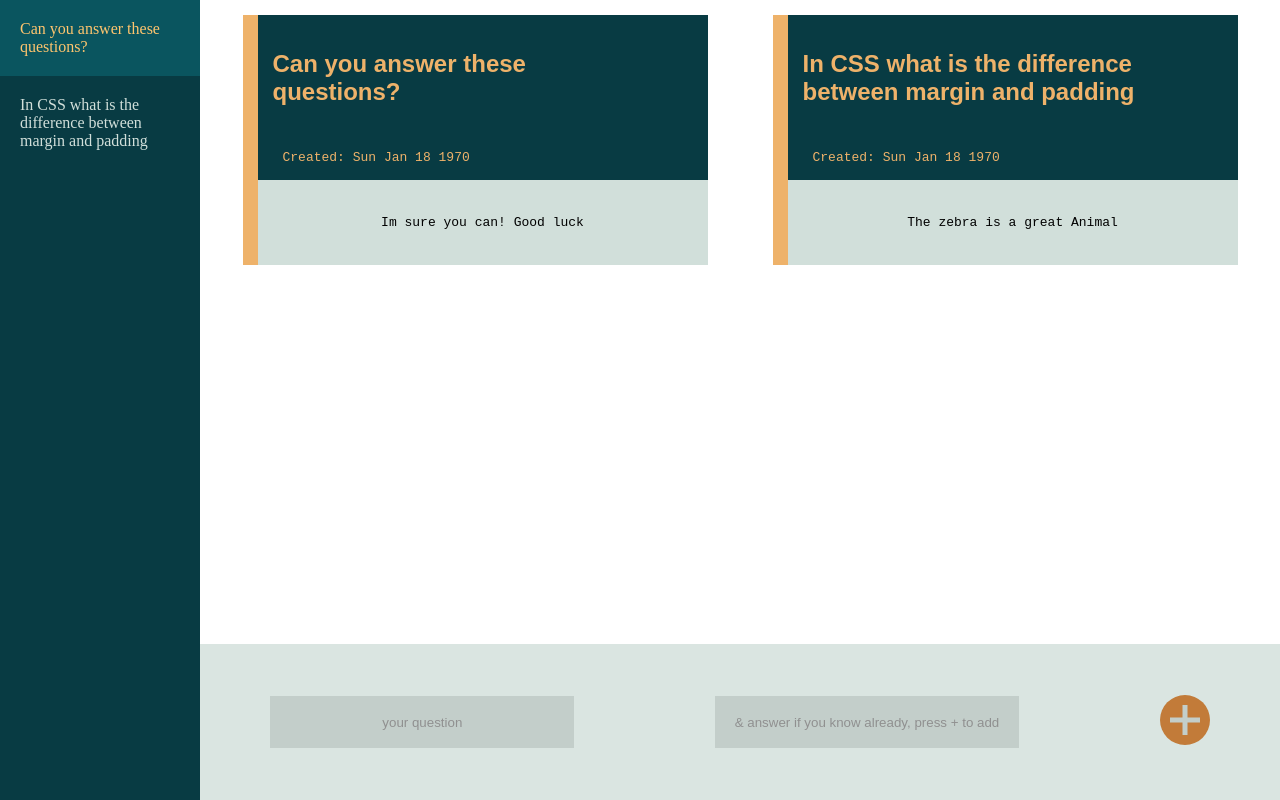
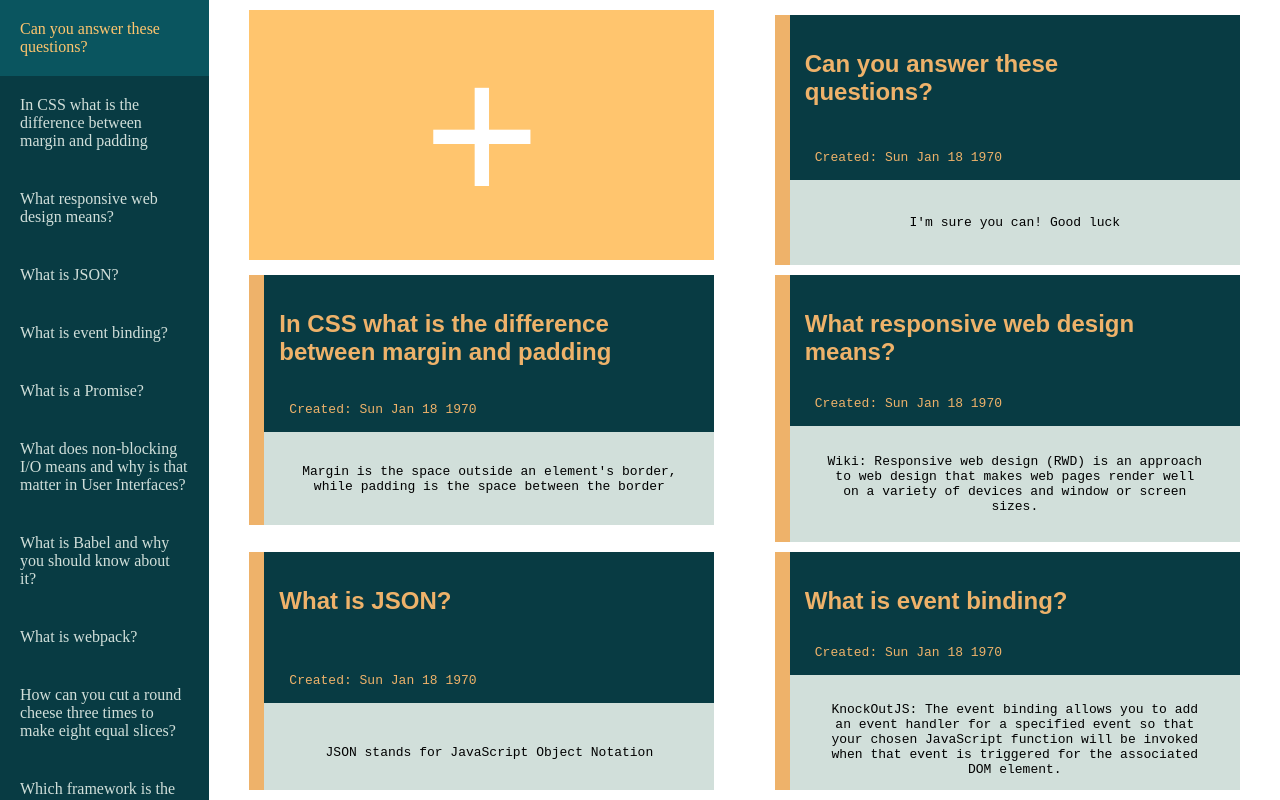
Before and after one commit to PanniM/QuestionListApplication, a plain HTML site: page index.html in a window 1280 px wide. Drawn offline with nearby package versions, Linux system fonts and the light colour scheme.

Commit message:
expand original question list

```diff
--- a/app.js
+++ b/app.js
@@ -1,28 +1,4 @@
-//TODO: edit button -> edit the anwser
-//TODO serve it lovalhost?
-//TODO every element should be checked parent level
-//TODO local browser storage
 
-let questions;
-
-let zeroQuestionList = [{
-    id: 1,
-    questionText: "Can you answer these questions?",
-    answer: "Im sure you can! Good luck",
-    creationDate: 1541944069,
-    rating: 0,
-}, {
-    id: 2,
-    questionText: "In CSS what is the difference between margin and padding",
-    answer: "The zebra is a great Animal",
-    creationDate: 1541944069,
-    rating: 0,
-}];
-
-
-
-const cardContainerNode = document.getElementById("card-container");
-let navContainerNode = document.getElementById("nav-container");
 
 document.addEventListener('keydown', function (event) {
     if (event.keyCode === 13) {
@@ -30,20 +6,95 @@ document.addEventListener('keydown', function (event) {
     }
 });
 
+const cardContainerNode = document.getElementById("card-container");
+const navContainerNode = document.getElementById("nav-container");
+let questions;
+
+let zeroQuestionList = [{
+    id: 1,
+    questionText: "Can you answer these questions?",
+    answer: "I'm sure you can! Good luck",
+    creationDate: 1541944069,
+    rating: 0
+}, {
+    id: 2,
+    questionText: "In CSS what is the difference between margin and padding",
+    answer: "Margin is the space outside an element's border, while padding is the space between the border",
+    creationDate: 1541944069,
+    rating: 0
+}, {
+    id: 3,
+    questionText: "What responsive web design means?",
+    answer: "Wiki: Responsive web design (RWD) is an approach to web design that makes web pages render well on a variety of devices and window or screen sizes.",
+    creationDate: 1541944069,
+    rating: 2
+}, {
+    id: 4,
+    questionText: "What is JSON?",
+    answer: "JSON stands for JavaScript Object Notation",
+    creationDate: 1541944069,
+    rating: 1
+}, {
+    id: 5,
+    questionText: "What is event binding?",
+    answer: "KnockOutJS: The event binding allows you to add an event handler for a specified event so that your chosen JavaScript function will be invoked when that event is triggered for the associated DOM element.",
+    creationDate: 1541944069,
+    rating: 5
+}, {
+    id: 6,
+    questionText: "What is a Promise? ",
+    answer: "Something you should keep:) ",
+    creationDate: 1541944069,
+    rating: 2
+}, {
+    id: 7,
+    questionText: "What does non-blocking I/O means and why is that matter in User Interfaces? ",
+    answer: "allows asnyc operation",
+    creationDate: 1541944069,
+    rating: 0
+}, {
+    id: 8,
+    questionText: "What is Babel and why you should know about it? ",
+    answer: "Babel will turn your ES6+ code into ES5 friendly code, so you can start using it right now without waiting for browser support. Detailed answer: https://codemix.com/blog/why-babel-matters/",
+    creationDate: 1541944069,
+    rating: 2
+}, {
+    id: 9,
+    questionText: "What is webpack? ",
+    answer: "Webpack is a module bundler. Webpack can take care of bundling alongside a separate task runner.",
+    creationDate: 1541944069,
+    rating: 0
+}, {
+    id: 10,
+    questionText: "How can you cut a round cheese three times to make eight equal slices?",
+    answer: "Do it 3x: cut half, place all the pieces onto each other.",
+    creationDate: 1541944069,
+    rating: 2
+}, {
+    id: 11,
+    questionText: "Which framework is the best?",
+    answer: "I am not familiar all of them so I can not tell:)",
+    creationDate: 1541944069,
+    rating: 0
+}];
+init();
 
 
-init();
+function storeQuestionListInWindowLocalStorage() {
+    window.localStorage.setItem("storedQuestionList", JSON.stringify(questions));
+}
+
 
 function init() {
-    if(window.localStorage.getItem("storedQuestionList")!==null && window.localStorage.getItem("storedQuestionList")!== undefined && window.localStorage.getItem("storedQuestionList")!== "undefined"){
+    if (window.localStorage.getItem("storedQuestionList") !== null && window.localStorage.getItem("storedQuestionList") !== undefined && window.localStorage.getItem("storedQuestionList") !== "undefined") {
 
         try {
             questions = JSON.parse(window.localStorage.getItem("storedQuestionList"));
         }
-        catch(err) {
+        catch (err) {
             questions = zeroQuestionList;
         }
-    }else{
+    } else {
         questions = zeroQuestionList;
 
     }
@@ -52,40 +103,11 @@ function init() {
     renderNav();
 }
 
-function storeQuestionListInWindowLocalStorage(){
-    window.localStorage.setItem("storedQuestionList", JSON.stringify(questions));
-};
 
 function generateId() {
     return Math.round(Math.random() * 100000);
 }
 
-function addNewQuestion() {
-    let questionText = document.getElementById('newQuestion').value;
-    let answer = document.getElementById('newAnwser').value;
-    if (questionText.length > 0) {
-        let created = Date.now();
-        let id = generateId();
-
-        storeNewQuestionInQuestionList(id, questionText, answer, created, 0);
-        document.getElementById('newQuestion').value = "";
-        document.getElementById('newAnwser').value = "";
-
-        addNodeElementToQuestions(id, questionText, answer, created);
-        addNodeElementToNav(id, questionText);
-        showNotificationBar("Sucessfully added new question");
-        storeQuestionListInWindowLocalStorage();
-
-    }//todo hint if user try to save empty question
-}
-
-function addNodeElementToQuestions(id, question, answer, created){
-    cardContainerNode.appendChild(renderCard(id, question, answer, created));
-};
-
-function addNodeElementToNav(id, text){
-    navContainerNode.appendChild(renderNavLink(id, text));
-};
 
 function renderNav() {
     navContainerNode.innerHTML = "";
@@ -94,7 +116,7 @@ function renderNav() {
     })
 }
 
-function renderNavLink(id, text){
+function renderNavLink(id, text) {
     let link = document.createElement("a");
     link.setAttribute("href", "#" + id);
     link.className = "navigator";
@@ -104,15 +126,176 @@ function renderNavLink(id, text){
 
 
 function renderQuestions() {
-
     cardContainerNode.innerHTML = "";
+    cardContainerNode.appendChild(renderAddButton());
     questions.forEach(function (question) {
         cardContainerNode.appendChild(renderCard(question.id, question.questionText, question.answer, question.creationDate));
     });
+
+    console.log("rendering")
+}
+
+function renderCard(id, question, answer, created) {
+    let defaultValue = {question: question, answer: answer};
+
+    let questionText = renderQuestionElement(question);
+    let createdText = renderCreatedElement(new Date(created).toDateString());
+    let deleteButton = renderDeleteButtonElement(id);
+
+    let questionContainer = renderQuestionContainer(questionText, createdText, deleteButton);
+
+    let answerText = renderAnswerElement(answer);
+
+    let answerContainer = document.createElement("DIV");
+    answerContainer.appendChild(answerText);
+    answerContainer.className = "answer-container";
+
+    let parent = document.createElement("DIV");
+    parent.appendChild(questionContainer);
+    parent.appendChild(answerContainer);
+    parent.setAttribute("id", id);
+    parent.className = "question-card";
+
+    onSave = (e) => {
+        if (event.keyCode === 13) {
+            if (e.target === questionText) {
+                saveQuestion(id);
+                showNotificationBar("Question updated");
+            }
+            if (e.target === answer) {
+                saveAnswer(id);
+                showNotificationBar("Answer updated");
+            }
+        }
+    };
+
+    onHover = (e) => {
+        deleteButton.classList.add("visible");
+        deleteButton.classList.remove("hidden");
+    };
+    onMouseLeave = (e) => {
+        deleteButton.classList.remove("visible");
+        deleteButton.classList.add("hidden");
+    };
+
+    onFocusOut = (e) => {
+        answer.innerText = defaultValue.answer;
+        questionText.innerText = defaultValue.question;
+    };
+
+
+    parent.addEventListener('keyup', onSave, false);
+    parent.addEventListener('mouseover', onHover, false);
+    parent.addEventListener('mouseleave', onMouseLeave, false);
+    parent.addEventListener('focusout', onFocusOut, false);
+
+    deleteButton.onclick = function () {
+        function onDelete() {
+            if (confirm("Are you sure you van to delete it?")) {
+                removeElementFromHTMLQuestionList(id);
+                showNotificationBar("Question deletion was successful");
+                storeQuestionListInWindowLocalStorage();
+
+            }
+        }
+
+        onDelete()
+    };
+
+    return parent;
+}
+
+function renderAddButton() {
+    let addButton = document.createElement("button");
+    addButton.innerHTML = "+";
+    addButton.addEventListener('click', addNewQuestion, false);
+    addButton.className = "addBtn";
+    return addButton;
+
+}
+
+
+function renderQuestionContainer(questionText, createdText, deleteButton) {
+    let questionContainer = document.createElement("DIV");
+    let left = document.createElement("DIV");
+    left.className = "left";
+    let right = document.createElement("DIV");
+    right.className = "right";
+
+    left.appendChild(questionText);
+    left.appendChild(createdText);
+    right.appendChild(deleteButton);
+    questionContainer.appendChild(left);
+    questionContainer.appendChild(right);
+    questionContainer.className = "question-container";
+    return questionContainer;
+}
+
+function renderQuestionElement(question) {
+    let questionNode = document.createElement("h2");
+    questionNode.innerHTML = question;
+    questionNode.className = "question-text";
+    questionNode.setAttribute("contenteditable", "true");
+    return questionNode;
+}
+
+
+function renderAnswerElement(answer) {
+
+    let answerNodeElement = document.createElement("p");
+    answerNodeElement.innerText = answer;
+    answerNodeElement.className = "answer-text";
+    answerNodeElement.setAttribute("contenteditable", "true");
+    return answerNodeElement;
+}
+
+function renderCreatedElement(created) {
+    let createdNode = document.createElement("div");
+    createdNode.className = "created-text";
+    createdNode.innerHTML = "Created: " + created;
+    return createdNode;
+}
+
+function renderDeleteButtonElement() {
+    let deleteButton = document.createElement("button");
+    deleteButton.innerHTML = "x";
+    deleteButton.className = "delete";
+    return deleteButton;
 }
 
 function storeNewQuestionInQuestionList(_id, _question, _answer, _created, _rate) {
-    questions[questions.length] = {id: _id, questionText: _question, answer: _answer, creationDate: _created, rating: _rate};
+    questions[questions.length] = {
+        id: _id,
+        questionText: _question,
+        answer: _answer,
+        creationDate: _created,
+        rating: _rate
+    };
+    storeQuestionListInWindowLocalStorage();
+}
+
+
+function addNodeElementToQuestions(id, question, answer, created) {
+    let card = renderCard(id, question, answer, created)
+    cardContainerNode.insertBefore(card, cardContainerNode.firstChild.nextSibling);
+    card.getElementsByClassName("question-text")[0].focus();
+};
+
+function addNodeElementToNav(id, text) {
+    navContainerNode.appendChild(renderNavLink(id, text));
+};
+
+
+function addNewQuestion() {
+    let questionText = "New Question";
+    let answer = "";
+    let created = Date.now();
+    let id = generateId();
+
+    storeNewQuestionInQuestionList(id, questionText, answer, created, 0);
+    addNodeElementToNav(id, questionText);
+    addNodeElementToQuestions(id, questionText, answer, created);
+
     storeQuestionListInWindowLocalStorage();
 }
 
@@ -122,21 +305,20 @@ function removeElementFromQuestionList(_id) {
     })
 }
 
-function removeElementFromNav(id){
-    for(let i=0;i< navContainerNode.childElementCount;i++){
-        if(navContainerNode.children[i].getAttribute("href") === ("#"+id)){
+function removeElementFromNav(id) {
+    for (let i = 0; i < navContainerNode.childElementCount; i++) {
+        if (navContainerNode.children[i].getAttribute("href") === ("#" + id)) {
             navContainerNode.removeChild(navContainerNode.children[i]);
             break;
         }
     }
 }
 
-function removeElementFromCardContainerNode(id){
+function removeElementFromCardContainerNode(id) {
     cardContainerNode.removeChild(document.getElementById(id));
 }
 
 function removeElementFromHTMLQuestionList(id) {
-    console.log(document.getElementById(id));
     removeElementFromNav(id);
     removeElementFromCardContainerNode(id);
     removeElementFromQuestionList(id);
@@ -181,124 +363,6 @@ function saveQuestion(id) {
 
 }
 
-function renderCard(id, question, answer, created) {
-    let defaultValue = {question : question, answer: answer};
-
-    let questionText = getQuestionNodeElement(question);
-    let createdText = getCreatedNodeElement(new Date(created).toDateString());
-    let deleteButton = getDeleteButtonNodeElement(id);
-
-    let questionContainer = getQuestionContainer(questionText, createdText, deleteButton);
-
-    let answerText = getAnwserNodeElement(answer);
-
-    let answerContainer = document.createElement("DIV");
-    answerContainer.appendChild(answerText);
-    answerContainer.className = "answer-container";
-
-    let parent = document.createElement("DIV");
-    parent.appendChild(questionContainer);
-    parent.appendChild(answerContainer);
-    parent.setAttribute("id", id);
-    parent.className = "question-card";
-
-    onSave = (e) => {
-        if (event.keyCode === 13) {
-            if (e.target === questionText) {
-                saveQuestion(id);
-            }
-            if (e.target === answer) {
-                saveAnswer(id);
-            }
-        }
-    };
-
-    onHover = (e) => {
-        deleteButton.classList.add("visible");
-        deleteButton.classList.remove("hidden");
-    };
-    onMouseLeave = (e) => {
-        deleteButton.classList.remove("visible");
-        deleteButton.classList.add("hidden");
-    };
-
-    onFocusOut = (e) => {
-        answer.innerText = defaultValue.answer;
-        questionText.innerText = defaultValue.question;
-    };
-
-
-
-    parent.addEventListener('keyup', onSave, false);
-    parent.addEventListener('mouseover', onHover, false);
-    parent.addEventListener('mouseleave', onMouseLeave, false);
-    parent.addEventListener('focusout', onFocusOut, false);
-
-    deleteButton.onclick = function () {
-        function onDelete() {
-            if (confirm("Are you sure you van to delete it?")) {
-                removeElementFromHTMLQuestionList(id);
-                showNotificationBar("Question deletion was successful");
-                storeQuestionListInWindowLocalStorage();
-
-            }
-        }
-        onDelete()
-    };
-
-    return parent;
-}
-
-
-function getQuestionContainer(questionText, createdText, deleteButton) {
-    let questionContainer = document.createElement("DIV");
-    let left = document.createElement("DIV");
-    left.className = "left";
-    let right = document.createElement("DIV");
-    right.className = "right";
-
-    left.appendChild(questionText);
-    left.appendChild(createdText);
-    right.appendChild(deleteButton);
-    questionContainer.appendChild(left);
-    questionContainer.appendChild(right);
-    questionContainer.className = "question-container";
-    return questionContainer;
-}
-
-function getQuestionNodeElement(question) {
-    let questionNode = document.createElement("h2");
-    questionNode.innerHTML = question;
-    questionNode.className = "question-text";
-    questionNode.setAttribute("contenteditable", "true");
-    return questionNode;
-}
-
-
-function getAnwserNodeElement(answer) {
-
-    let answerNodeElement = document.createElement("p");
-    answerNodeElement.innerText = answer;
-    answerNodeElement.className = "answer-text";
-    answerNodeElement.setAttribute("contenteditable", "true");
-    return answerNodeElement;
-}
-
-function getCreatedNodeElement(created) {
-    let createdNode = document.createElement("div");
-    createdNode.className = "created-text";
-    createdNode.innerHTML = "Created: " + created;
-    return createdNode;
-}
-
-function getDeleteButtonNodeElement() {
-    let deleteButton = document.createElement("BUTTON");
-    deleteButton.innerHTML = "x";
-    deleteButton.className = "delete";
-    return deleteButton;
-}
-
-
 function showNotificationBar(text) {
     let x = document.getElementById("snackbar");
     x.className = "show";
--- a/index.html
+++ b/index.html
@@ -14,25 +14,11 @@
 <div id="menu">
     <div id="nav-container">Fast link to questions
     </div>
-    <div class="menu-bottom"></div>
 </div>
 
 <div id="main-content">
     <div id="snackbar">Notificationbar message...</div>
     <div id="card-container"></div>
-    <div id="new-question-section">
-            <input id="newQuestion" type="text" placeholder="your question">
-            <input id="newAnwser" type="text" placeholder="& answer if you know already, press + to add">
-        <div class="add">
-            <svg onclick="addNewQuestion()" viewBox="0 0 50 50" style="height: 50px;">
-                <circle cx="50%" cy="50%" r="50%"/>
-                <line x1="10" y1="50%" x2="80%" y2="50%" stroke="#b5c3be" stroke-width="5"/>
-                <line x1="50%" y1="10" x2="50%" y2="80%" stroke="#b5c3be" stroke-width="5"/>
-            </svg>
-        </div>
-
-            <!--<span onclick="addNewQuestion()" class="addBtn">+</span>-->
-    </div>
 </div>
     <script src="app.js"></script>
 </body>
--- a/main.css
+++ b/main.css
@@ -1,49 +1,70 @@
 html, body {
-/*body {*/
     height: 100%;
     width: 100%;
     margin: 0;
 }
+
 body {
     display: flex;
     flex-direction: row;
     align-items: stretch;
 }
-#menu{
+
+#menu {
     background-color: #083b43;
     font-family: Corbel;
     overflow: scroll;
-    min-width: 200px;
-    max-width: 15vw;
+    width: 250px;
     display: flex;
     flex-direction: column;
     align-items: stretch;
 }
 
-#nav-container{
-    display:flex;
+#nav-container {
+    display: flex;
     flex-direction: column;
     overflow: scroll;
 }
 
-#nav-container::-webkit-scrollbar{
+#nav-container::-webkit-scrollbar {
+}
+
+#nav-container::-webkit-scrollbar-corner {
     display: none;
 }
 
-#menu::-webkit-scrollbar{
+/* Track */
+#nav-container::-webkit-scrollbar-track {
+    box-shadow: inset 0 0 0 #19304f;
+    border-radius: 10px;
+}
+
+/* Handle */
+#nav-container::-webkit-scrollbar-thumb {
+    background: #ffc56e;
+    border-radius: 10px;
+}
+
+#nav-container::-webkit-scrollbar-thumb:hover {
+    background: #b38702;
+}
+
+#menu::-webkit-scrollbar {
     display: none;
 }
-#nav-container > .navigator{
+
+#nav-container > .navigator {
     color: #d1dfda;
     padding: 20px;
     text-decoration: none;
 }
 
-#nav-container > .navigator:hover{
+#nav-container > .navigator:hover {
     background-color: #0a555f;
     color: #ffc56e;
 }
-#main-content{
+
+#main-content {
     height: 100%;
     width: 100%;
     display: flex;
@@ -56,12 +77,13 @@ body {
     background-color: navajowhite;
     color: #083b43;
 }
+
 #card-container {
     display: flex;
     justify-content: space-around;
     flex-direction: row;
     flex-wrap: wrap;
-    height:80%;
+    height: 100%;
     margin: 10px;
     overflow: auto;
 }
@@ -73,11 +95,11 @@ body {
     flex-direction: column;
     border-left: solid #eeb26a;
     border-width: 0 15px;
-    margin: 5px 0px  5px 0px;
+    margin: 5px 0px 5px 0px;
     align-self: flex-start;
 }
 
-.question-container{
+.question-container {
     display: flex;
     color: #eeb26a;
     flex-direction: row;
@@ -89,13 +111,13 @@ body {
     overflow: auto;
 }
 
-.right, .left{
+.right, .left {
     display: flex;
     flex-direction: column;
     justify-content: space-between;
 }
 
-.question-text{
+.question-text {
     padding: 10px 10px 10px 0px;
     display: inline-block;
     word-wrap: break-word;
@@ -103,20 +125,24 @@ body {
     font-weight: bold;
     overflow: scroll;
 }
-.card-container::-webkit-scrollbar{
+
+.card-container::-webkit-scrollbar {
     display: none;
 }
-.question-text::-webkit-scrollbar{
+
+.question-text::-webkit-scrollbar {
     display: none;
 }
-.question-container::-webkit-scrollbar{
+
+.question-container::-webkit-scrollbar {
     display: none;
 }
-.created-text{
+
+.created-text {
     padding: 0px 10px 10px 10px;
 }
 
-.answer-text{
+.answer-text {
 
     width: 100%;
     padding: 10px;
@@ -129,29 +155,31 @@ body {
     overflow: auto;
 
 }
-.answer-text::-webkit-scrollbar{
+
+.answer-text::-webkit-scrollbar {
     display: none;
 }
-.answer-text:focus{
+
+.answer-text:focus {
 
     background-color: navajowhite;
     border: transparent;
 }
 
-.answer-container{
+.answer-container {
     max-height: 120px;
     display: flex;
     justify-content: space-between;
     align-items: center;
-    padding:5px 25px 5px 25px;
+    padding: 5px 25px 5px 25px;
     background-color: #d1dfda;
     flex-grow: 1;
     overflow: hidden;
 }
 
-.delete{
+.delete {
     border-radius: 5px;
-    border:transparent;
+    border: transparent;
     background-color: #ff5445;
     color: whitesmoke;
     text-align: center;
@@ -159,7 +187,7 @@ body {
     margin: 5px;
 }
 
-.delete.visible{
+.delete.visible {
     visibility: visible;
 }
 
@@ -188,73 +216,25 @@ body {
     width: 90%;
 }
 
-
-/*!* Track *!*/
-/*::-webkit-scrollbar-track {*/
-    /*box-shadow: inset 0 0 5px #19304f;*/
-    /*border-radius: 10px;*/
-/*}*/
-
-/*!* Handle *!*/
-/*::-webkit-scrollbar-thumb {*/
-    /*background: #ffc56e;*/
-    /*border-radius: 10px;*/
-/*}*/
-
-/*!* Handle on hover *!*/
-/*::-webkit-scrollbar-thumb:hover {*/
-    /*background: #b38702;*/
-/*}*/
-
-#new-question-section{
+.addBtn {
+    width: 465px;
+    height: 250px;
+    border: none;
+    text-align: center;
+    vertical-align: middle;
     outline: none;
-    height: 20%;
-    display: flex;
-    justify-content: space-around;
-    align-items: center;
-    flex-direction: row;
-    flex-wrap: wrap;
-    background-color: #d1dfda;
-    opacity: 0.8;
-    overflow: scroll;
+    background-color: #ffc56e;
+    color: white;
+    font-size: 200px;
 }
 
-#newQuestion, #newAnwser {
-    border: none;
-    outline: none;
-    width: 300px;
-    min-height: 50px;
-    background-color: #b5c3be;
-    color: #083b43;
-    vertical-align: middle;
-    text-align: center;
+.addBtn:hover {
+    background-color: #dea665;
 }
 
-#newQuestion:focus, #newAnwser:focus {
-    border: solid 2px navajowhite;
+@media only screen and (max-width: 768px) {
+    /* For mobile phones: */
+    [id*="menu"] {
+        visibility: hidden;
+    }
 }
-
-.addBtn{
-    border: none;
-    outline: none;
-    background-color: #1fb323;
-    color: #d1dfda;
-    font-weight: bold;
-    /*//width: 20px;*/
-    border-radius: 50%;
-    height: 30px;
-    width: 30px;
-    font-size: xx-large;
-}
-
-svg:hover{
-     fill: #b38702;
- }
-
-svg:active{
-    fill: #d9d22d;
-}
-
-svg{
-    fill: #b35b08;
-}
```
Also changed, not shown: 1 other file.
